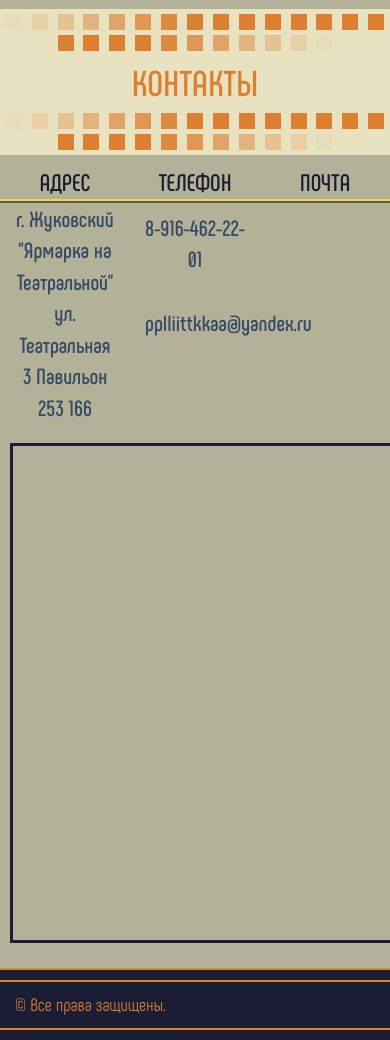
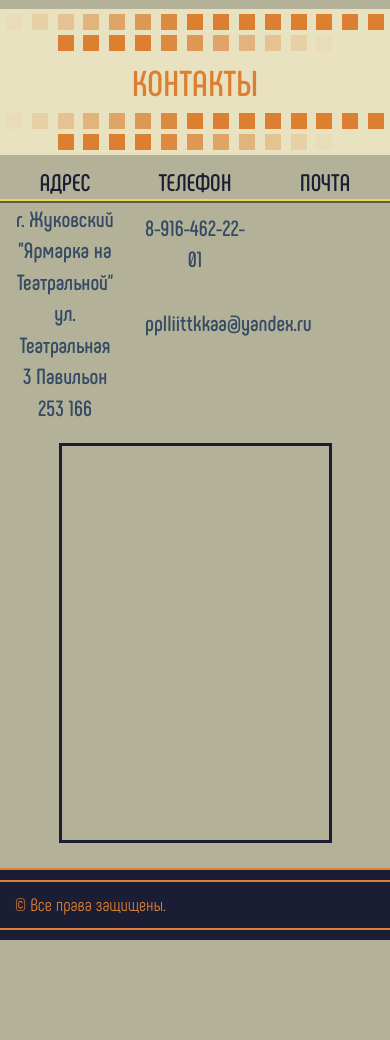
Before and after one commit to Alexander996/IPS_and_PSI, a Django app: page / in a window 390 px wide; the page is wider, and only the part inside the window is pictured. Shown: the part 1640-2680 px from the top of that part. After the commit the page ends 2580 px from the top of that part, so only its background shows below. Run offline with Django 3.2, Linux system fonts and the light colour scheme; some libraries are stand-ins or nearby versions.

Commit message:
Responsive yandex map

```diff
--- a/static/css/landing/contacts.css
+++ b/static/css/landing/contacts.css
@@ -56,9 +56,11 @@
 /* Yandex map */
 .yandex_map {
 	text-align: center;
-	padding: 20px 10px;
+	padding: 20px 15%;
 }
 
 .yandex_map iframe {
 	border: 3px solid rgb(27, 29, 53);
+	width: 100%;
+	height: 400px;
 }
--- a/templates/landing/landing_page.html
+++ b/templates/landing/landing_page.html
@@ -251,7 +251,7 @@
 		</div>
 		<div class="row">
 			<div class="col-xs-12 yandex_map">
-				<iframe src="https://yandex.ru/map-widget/v1/?um=constructor%3A9c5acc604461803b94464caa8d6d853aa12bcb5c9e41681ade9a85655272080e&amp;lang=ru_RU&amp;scroll=true&amp;source=constructor" width="800" height="500"></iframe>
+				<iframe src="https://yandex.ru/map-widget/v1/?um=constructor%3A9c5acc604461803b94464caa8d6d853aa12bcb5c9e41681ade9a85655272080e&amp;lang=ru_RU&amp;scroll=true&amp;source=constructor"></iframe>
 			</div>
 		</div>
 	</div>
```
